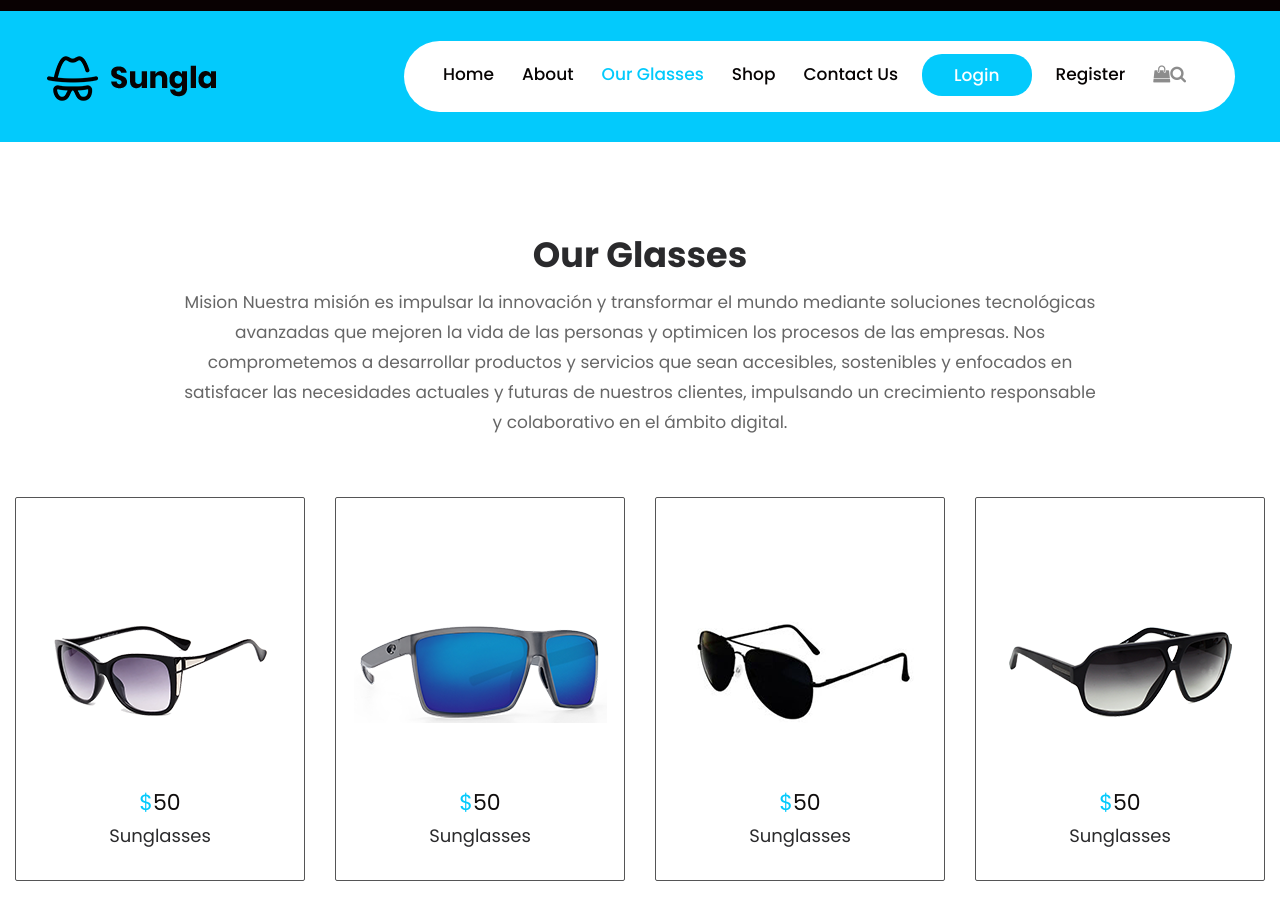
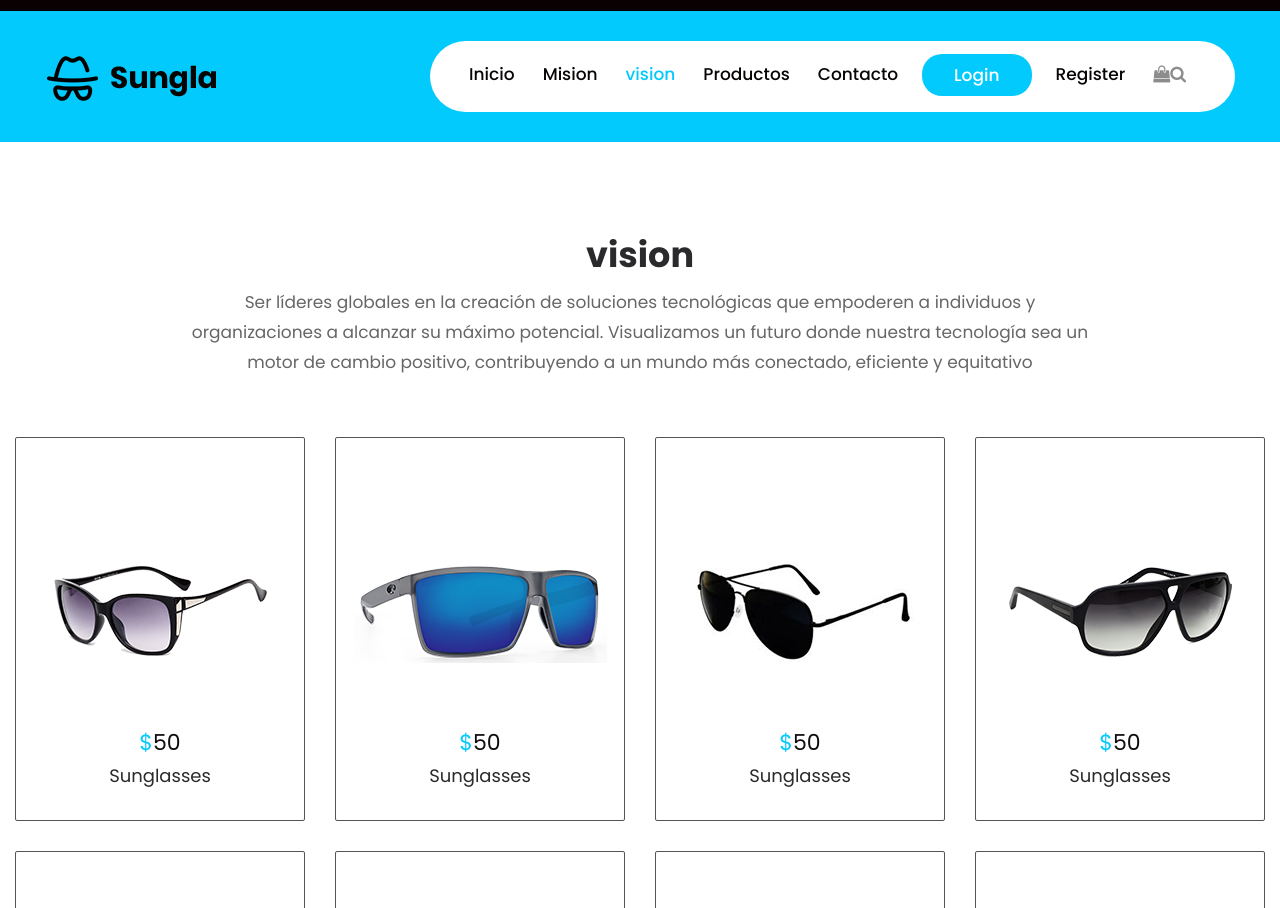
Before and after one commit to juanDev10V/juanDev10V, a plain HTML site: page glasses.html in a window 1280 px wide. Shown: the top 908 px of the page. Drawn offline with nearby package versions, Linux system fonts and the light colour scheme; files whose address does not match are found by name.

Commit message:
Cambios josue

```diff
--- a/glasses.html
+++ b/glasses.html
@@ -59,19 +59,19 @@
                         <div class="collapse navbar-collapse" id="navbarsExample04">
                            <ul class="navbar-nav mr-auto">
                               <li class="nav-item ">
-                                 <a class="nav-link" href="index.html">Home</a>
+                                 <a class="nav-link" href="index.html">Inicio</a>
                               </li>
                               <li class="nav-item">
-                                 <a class="nav-link" href="about.html">About</a>
+                                 <a class="nav-link" href="about.html">Mision</a>
                               </li>
                               <li class="nav-item active">
-                                 <a class="nav-link" href="glasses.html">Our Glasses</a>
+                                 <a class="nav-link" href="glasses.html">vision</a>
                               </li>
                               <li class="nav-item">
-                                 <a class="nav-link" href="shop.html">Shop</a>
+                                 <a class="nav-link" href="shop.html">Productos</a>
                               </li>
                               <li class="nav-item">
-                                 <a class="nav-link" href="contact.html">Contact Us</a>
+                                 <a class="nav-link" href="contact.html">Contacto</a>
                               </li>
                               <li class="nav-item d_none login_btn">
                                  <a class="nav-link" href="#">Login</a>
@@ -98,13 +98,9 @@
             <div class="row">
                <div class="col-md-10 offset-md-1">
                   <div class="titlepage">
-                     <h2>Our Glasses</h2>
+                     <h2>vision</h2>
                      <p>
-                        Mision
-                        Nuestra misión es impulsar la innovación y transformar el mundo mediante soluciones tecnológicas avanzadas que mejoren
-                        la vida de las personas y optimicen los procesos de las empresas. Nos comprometemos a desarrollar productos y servicios
-                        que sean accesibles, sostenibles y enfocados en satisfacer las necesidades
-                        actuales y futuras de nuestros clientes, impulsando un crecimiento responsable y colaborativo en el ámbito digital.
+                        Ser líderes globales en la creación de soluciones tecnológicas que empoderen a individuos y organizaciones a alcanzar su máximo potencial. Visualizamos un futuro donde nuestra tecnología sea un motor de cambio positivo, contribuyendo a un mundo más conectado, eficiente y equitativo
                      </p>
                   </div>
                </div>
```
Also changed, not shown: contact.html (+3 -3 lines), index.html (+3 -3 lines), shop.html (+2 -2 lines), images/glass6.png.
